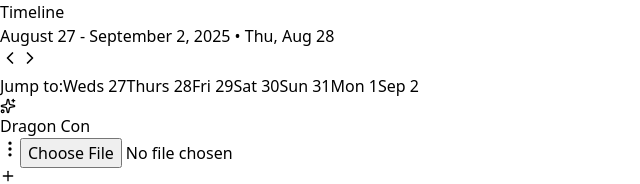
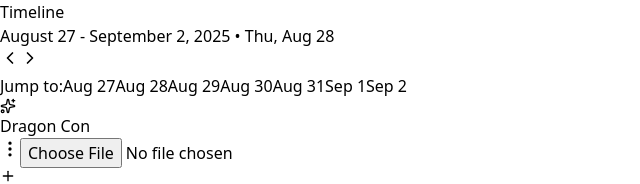
Before and after one commit to jlcbusiness/con-timeline, a React (Vite) app: page / in a window 1280 px wide. Shown: the top 184 px of the page, without its empty margins (0-640 px from the left). Built offline with nearby package versions, Linux system fonts and the light colour scheme.

Commit message:
scroll fix

```diff
--- a/src/components/Timeline.tsx
+++ b/src/components/Timeline.tsx
@@ -29,6 +29,7 @@
   const [clickedTime, setClickedTime] = useState<Date | undefined>();
   const [scrollPosition, setScrollPosition] = useState(0);
   const [lastSaved, setLastSaved] = useState<Date | null>(null);
+  const [hasAutoScrolled, setHasAutoScrolled] = useState(false); // Track if we've already auto-scrolled
 
   const timelineContentRef = useRef<HTMLDivElement>(null);
 
@@ -49,7 +50,8 @@
     deleteEvent,
     clearAllEvents,
     exportEvents,
-    importEvents
+    importEvents,
+    setEvents
   } = useEventPersistence();
 
   // Location persistence
@@ -86,10 +88,11 @@
     setScrollPosition(e.currentTarget.scrollLeft);
   }, []);
 
-  // Auto-scroll to current time on mount
+  // Auto-scroll to current time on mount - but only once!
   useEffect(() => {
+    if (!hasAutoScrolled && !eventsLoading && !locationsLoading && timelineContentRef.current) {
       const now = new Date();
-    if (now >= startDate && now <= endDate && timelineContentRef.current) {
+      if (now >= startDate && now <= endDate) {
         const hoursFromStart = (now.getTime() - startDate.getTime()) / (1000 * 60 * 60);
         const scrollLeft = hoursFromStart * 240 - 400; // Center current time
         const finalScrollLeft = Math.max(0, scrollLeft);
@@ -97,7 +100,9 @@
         timelineContentRef.current.scrollLeft = finalScrollLeft;
         setScrollPosition(finalScrollLeft);
       }
-  }, [startDate, endDate]);
+      setHasAutoScrolled(true); // Mark that we've done the initial auto-scroll
+    }
+  }, [startDate, endDate, eventsLoading, locationsLoading, hasAutoScrolled]);
 
   // Global mouse event handlers for drag and resize
   useEffect(() => {
@@ -200,7 +205,7 @@
         ? currentScroll - scrollAmount
         : currentScroll + scrollAmount;
 
-      const finalScrollLeft = Math.max(0, newScrollLeft);
+      const finalScrollLeft = Math.max(0, Math.min(newScrollLeft, totalTimelineWidth - timelineContentRef.current.clientWidth));
 
       timelineContentRef.current.scrollTo({
         left: finalScrollLeft,
@@ -217,7 +222,26 @@
       const eventPosition = getTimePosition(targetDate, startDate);
       const viewportWidth = timelineContentRef.current.clientWidth;
       const scrollLeft = eventPosition - viewportWidth / 2; // Center the date
-      const finalScrollLeft = Math.max(0, scrollLeft);
+      const maxScroll = totalTimelineWidth - viewportWidth;
+      const finalScrollLeft = Math.max(0, Math.min(scrollLeft, maxScroll));
+
+      timelineContentRef.current.scrollTo({
+        left: finalScrollLeft,
+        behavior: 'smooth'
+      });
+
+      setScrollPosition(finalScrollLeft);
+    }
+  };
+
+  // Fixed function to scroll to a specific event
+  const scrollToEvent = (event: TimelineEventType) => {
+    if (timelineContentRef.current) {
+      const eventPosition = getTimePosition(event.startTime, startDate);
+      const viewportWidth = timelineContentRef.current.clientWidth;
+      const scrollLeft = eventPosition - viewportWidth / 2; // Center the event
+      const maxScroll = totalTimelineWidth - viewportWidth;
+      const finalScrollLeft = Math.max(0, Math.min(scrollLeft, maxScroll));
 
       timelineContentRef.current.scrollTo({
         left: finalScrollLeft,
@@ -275,12 +299,12 @@
 
   // Define the specific jump-to dates
   const jumpToDates = [
-    { date: new Date(2025, 7, 27, 9, 0, 0), label: 'Weds 27' }, // August 27, 9 AM
-    { date: new Date(2025, 7, 28, 9, 0, 0), label: 'Thurs 28' }, // August 28, 9 AM
-    { date: new Date(2025, 7, 29, 9, 0, 0), label: 'Fri 29' }, // August 29, 9 AM
-    { date: new Date(2025, 7, 30, 9, 0, 0), label: 'Sat 30' }, // August 30, 9 AM
-    { date: new Date(2025, 7, 31, 9, 0, 0), label: 'Sun 31' }, // August 31, 9 AM
-    { date: new Date(2025, 8, 1, 9, 0, 0), label: 'Mon 1' },   // September 1, 9 AM
+    { date: new Date(2025, 7, 27, 9, 0, 0), label: 'Aug 27' }, // August 27, 9 AM
+    { date: new Date(2025, 7, 28, 9, 0, 0), label: 'Aug 28' }, // August 28, 9 AM
+    { date: new Date(2025, 7, 29, 9, 0, 0), label: 'Aug 29' }, // August 29, 9 AM
+    { date: new Date(2025, 7, 30, 9, 0, 0), label: 'Aug 30' }, // August 30, 9 AM
+    { date: new Date(2025, 7, 31, 9, 0, 0), label: 'Aug 31' }, // August 31, 9 AM
+    { date: new Date(2025, 8, 1, 9, 0, 0), label: 'Sep 1' },   // September 1, 9 AM
     { date: new Date(2025, 8, 2, 9, 0, 0), label: 'Sep 2' }    // September 2, 9 AM
   ];
 
@@ -459,7 +483,7 @@
                 {/* Grid and Events Area - Updated height for 10 slots with proper alignment */}
                 <div className="absolute top-12 left-0 right-0" style={{ height: '640px' }}>
                   {/* Grid Lines */}
-                  {timeSlots.map((slot) => {
+                  {timeSlots.map((slot, index) => {
                     const leftPosition = getTimePosition(slot, startDate);
 
                     return (
```
Lines whose indentation alone changed are shown as unchanged.
